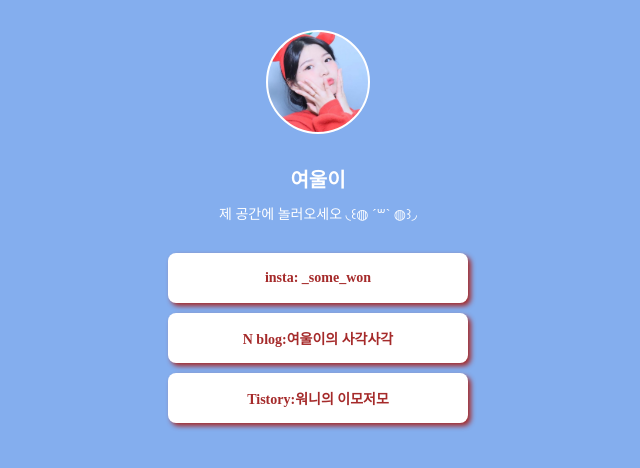
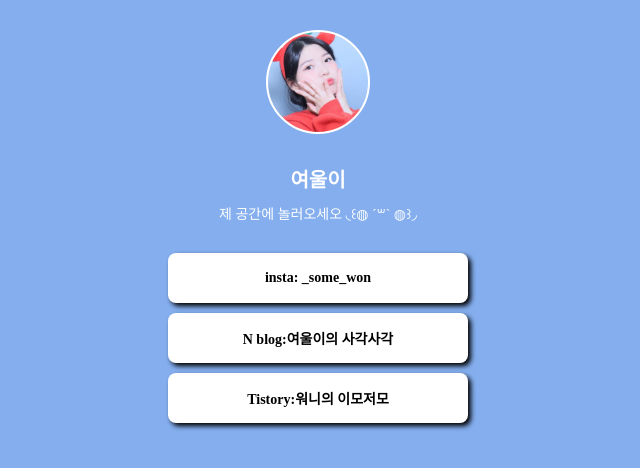
Before and after one commit to gpdnjs7450/mypage, a plain HTML site: page index.html in a window 1280 px wide. Shown: the whole page, without its empty margins (322-962 px from the left). Drawn offline with Linux system fonts and the light colour scheme; a web font is replaced by a local one.

Commit message:
Update index.html

```diff
--- a/index.html
+++ b/index.html
@@ -66,7 +66,7 @@
 
                 font-size: 14px;
                 font-weight: bold;
-                color: brown;
+                color: black;
 
                 display: flex;
                 flex-direction: column;
@@ -75,7 +75,7 @@
 
                 text-decoration: none;
 
-                box-shadow: 3px 3px 5px 0px brown;
+                box-shadow: 3px 3px 5px 0px black;
 
             }
             .wrap > a:hover {
```
